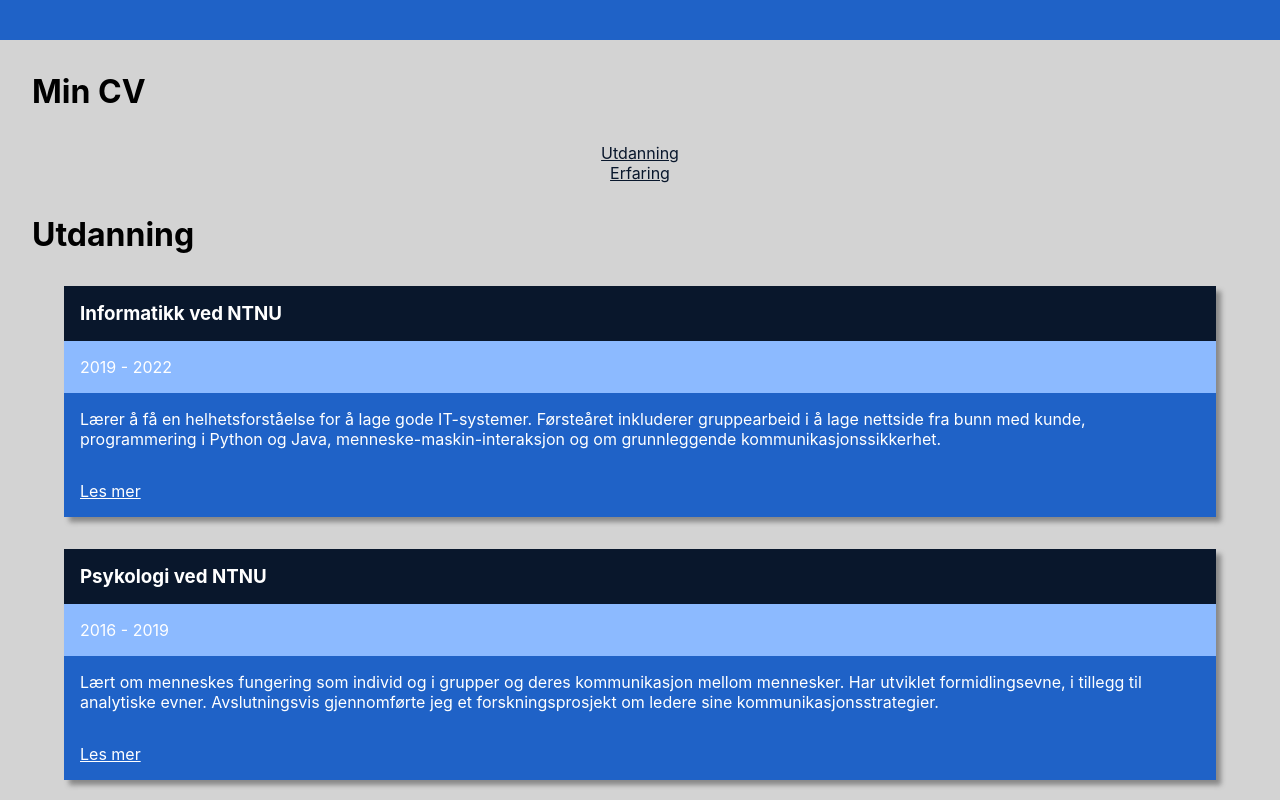
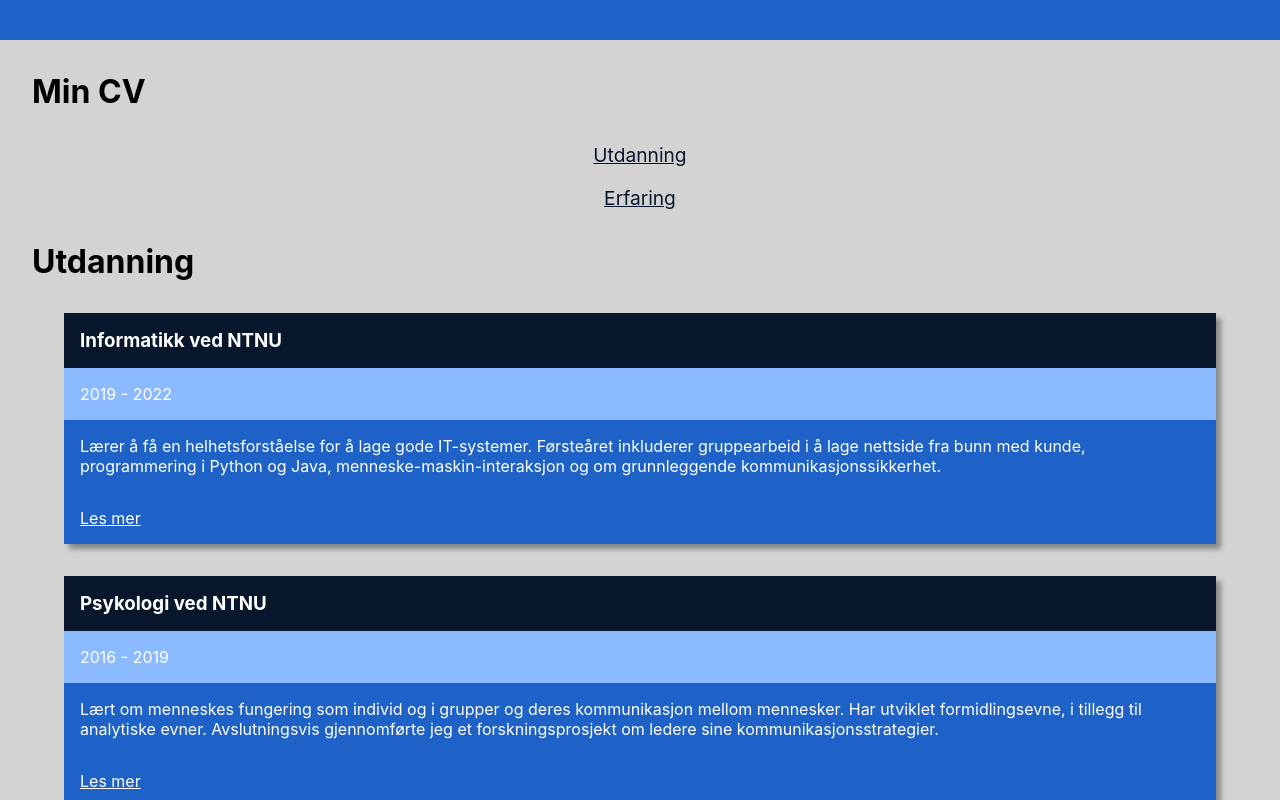
Before and after one commit to haalmarc/CV, a React (Create React App) app: page / in a window 1280 px wide. Shown: the top 800 px of the page. Built offline with nearby package versions, Linux system fonts and the light colour scheme; the HTML template or start-up script is replaced by a standard one.

Commit message:
Remove dot on tech. Bigger internal links

```diff
--- a/src/App.css
+++ b/src/App.css
@@ -12,5 +12,6 @@ nav a {
   display: flex;
   justify-content: center;
   color: #09172c;
-
+  margin: 1em;
+  font-size: 1.2em;
 }
--- a/src/App.js
+++ b/src/App.js
@@ -39,7 +39,7 @@ function App() {
         job="IT-utvikler ved Studentmediene"
         date="2019 - d.d."
         jobdesc="Arbeid på www.ibok.no, som er Norges største markedsplass for kjøp og salg av brukte skolebøker på nett. Vedlikehold av nettsiden og implementere nye features."
-        tech="React, JS, HTML, CSS."
+        tech="React, JS, HTML, CSS"
         link="www.ibok.no"
       />
       <Infobox
```
